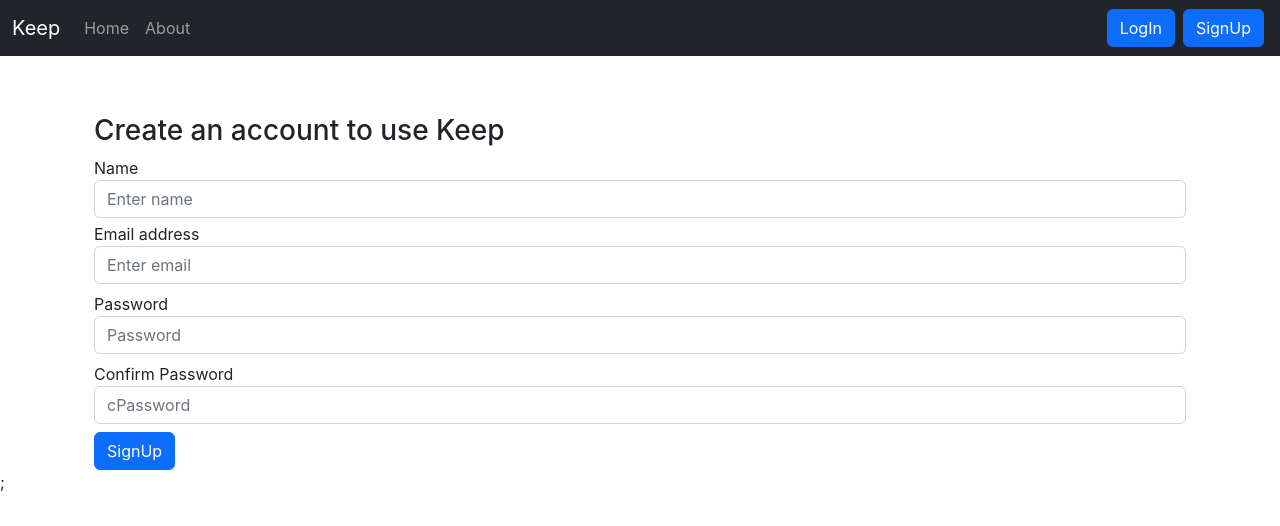
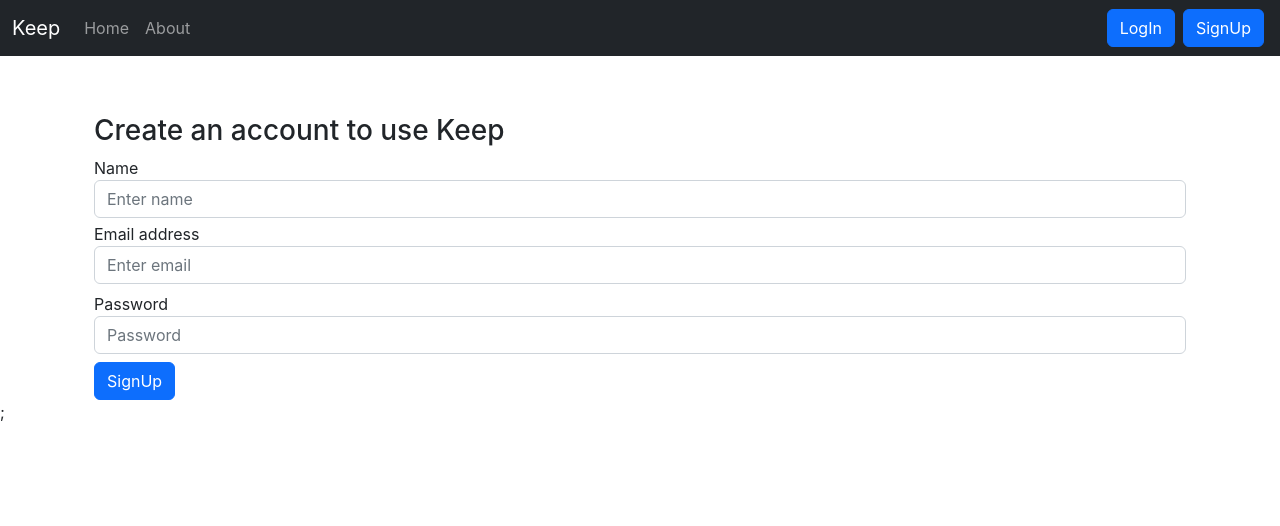
Before and after one commit to ayush1614/Keep, a React (Create React App) app: page /signup in a window 1280 px wide. Shown: the top 526 px of the page. Built offline with nearby package versions, Linux system fonts and the light colour scheme; the HTML template or start-up script is replaced by a standard one.

Commit message:
minor fixes done

```diff
--- a/src/components/Signup.js
+++ b/src/components/Signup.js
@@ -51,10 +51,10 @@
           <label htmlFor="password">Password</label>
           <input type="password" className="form-control" id="password" name='password' onChange={handleOnChange} placeholder="Password" minLength={7} required />
         </div>
-        <div className="form-group my-2">
+        {/* <div className="form-group my-2">
           <label htmlFor="cpassword">Confirm Password</label>
           <input type="password" className="form-control" id="cpassword" name='cpassword' onChange={handleOnChange} placeholder="cPassword" minLength={7} required />
-        </div>
+        </div> */}
 
         <button type="submit" className='btn btn-primary' >SignUp</button>
       </form>
```
